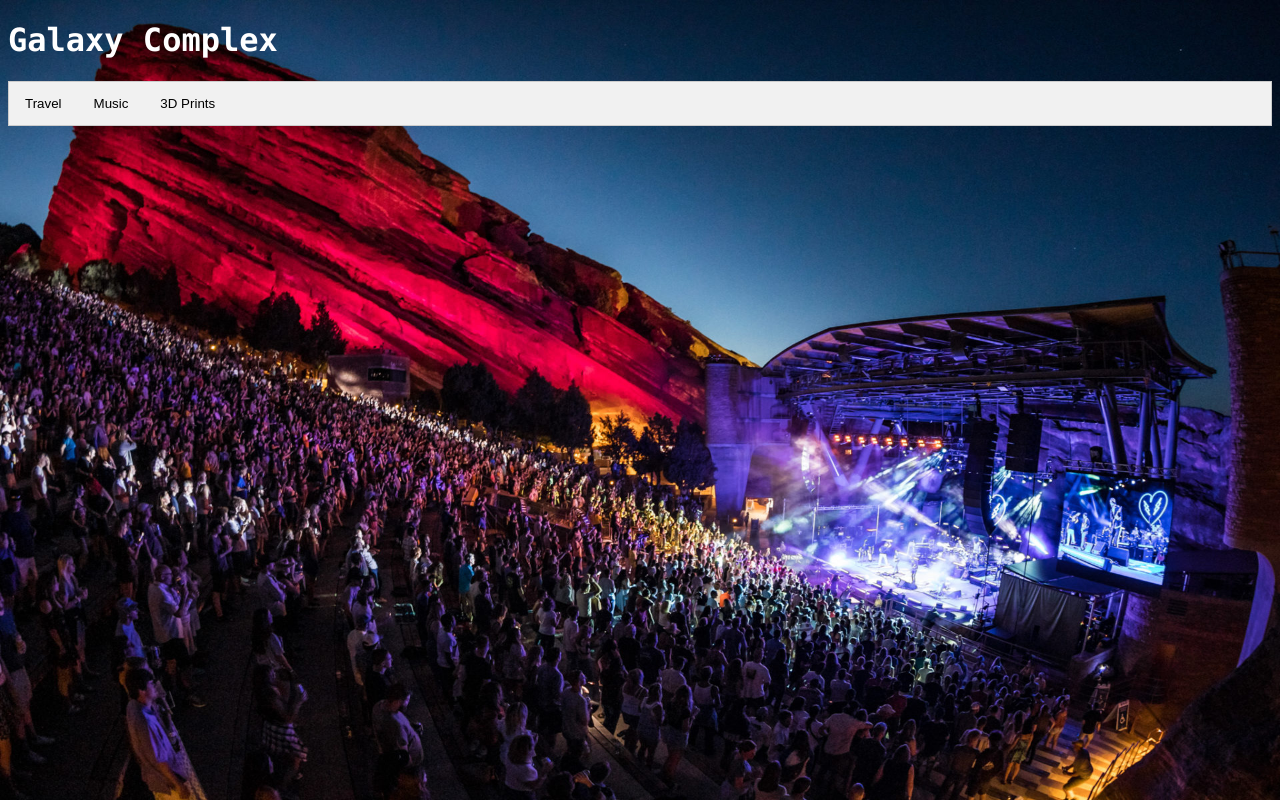
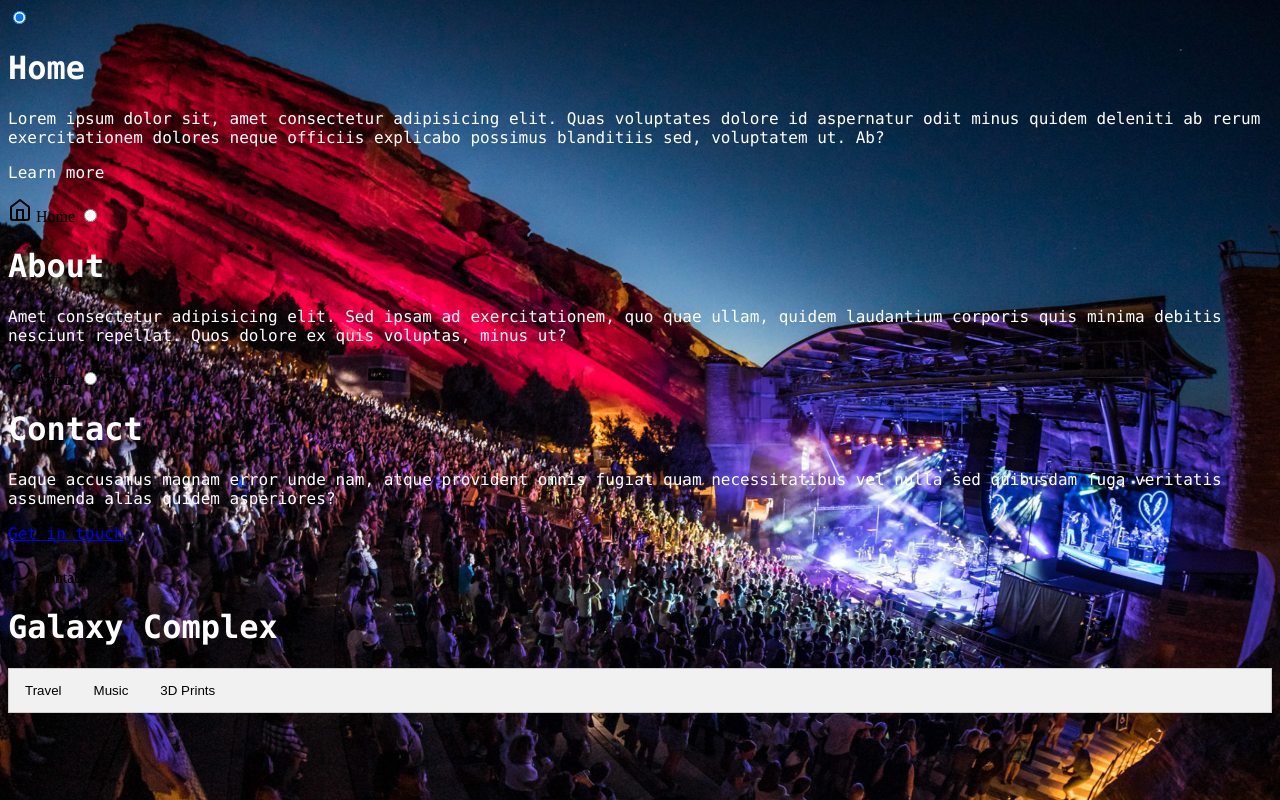
Before and after one commit to galaxycomplex/galaxycomplex, a plain HTML site: page index.html in a window 1280 px wide. Drawn offline with Linux system fonts and the light colour scheme.

Commit message:
Update index.html

```diff
--- a/index.html
+++ b/index.html
@@ -1,4 +1,61 @@
 <!DOCTYPE html>
+<html>
+    <head>
+        <link rel="stylesheet" href="style.css">
+    </head>
+    <div class="layout">
+      <input name="nav" type="radio" class="nav home-radio" id="home" checked="checked" />
+      <div class="page home-page">
+        <div class="page-contents">
+          <h1>Home</h1>
+          <p>Lorem ipsum dolor sit, amet consectetur adipisicing elit. Quas voluptates dolore id aspernatur odit minus quidem deleniti ab rerum exercitationem dolores neque officiis explicabo possimus blanditiis sed, voluptatem ut. Ab?</p>
+          <p><label for="about">Learn more</label></p>
+        </div>
+      </div>
+      <label class="nav" for="home">
+        <span>
+          <svg viewBox="0 0 24 24" width="24" height="24" stroke="currentColor" stroke-width="2" fill="none" stroke-linecap="round" stroke-linejoin="round" class="css-i6dzq1"><path d="M3 9l9-7 9 7v11a2 2 0 0 1-2 2H5a2 2 0 0 1-2-2z"></path><polyline points="9 22 9 12 15 12 15 22"></polyline></svg>
+          Home
+        </span>
+      </label>
+
+      <input name="nav" type="radio" class="about-radio" id="about" />
+      <div class="page about-page">
+        <div class="page-contents">
+          <h1>About</h1>
+          <p>Amet consectetur adipisicing elit. Sed ipsam ad exercitationem, quo quae ullam, quidem laudantium corporis quis minima debitis nesciunt repellat. Quos dolore ex quis voluptas, minus ut?</p>
+        </div>
+      </div>
+      <label class="nav" for="about">
+        <span>
+        <svg viewBox="0 0 24 24" width="24" height="24" stroke="currentColor" stroke-width="2" fill="none" stroke-linecap="round" stroke-linejoin="round" class="css-i6dzq1"><circle cx="12" cy="12" r="10"></circle><path d="M9.09 9a3 3 0 0 1 5.83 1c0 2-3 3-3 3"></path><line x1="12" y1="17" x2="12" y2="17"></line></svg>
+        About
+          </span>
+        </label>
+
+      <input name="nav" type="radio" class="contact-radio" id="contact" />
+      <div class="page contact-page">
+        <div class="page-contents">
+          <h1>Contact</h1>
+          <p>Eaque accusamus magnam error unde nam, atque provident omnis fugiat quam necessitatibus vel nulla sed quibusdam fuga veritatis assumenda alias quidem asperiores?</p>
+          <p><a href="#">Get in touch</a></p>
+        </div>
+      </div>
+      <label class="nav" for="contact">
+        <span>
+        <svg viewBox="0 0 24 24" width="24" height="24" stroke="currentColor" stroke-width="2" fill="none" stroke-linecap="round" stroke-linejoin="round" class="css-i6dzq1"><path d="M21 11.5a8.38 8.38 0 0 1-.9 3.8 8.5 8.5 0 0 1-7.6 4.7 8.38 8.38 0 0 1-3.8-.9L3 21l1.9-5.7a8.38 8.38 0 0 1-.9-3.8 8.5 8.5 0 0 1 4.7-7.6 8.38 8.38 0 0 1 3.8-.9h.5a8.48 8.48 0 0 1 8 8v.5z"></path></svg>
+        Contact
+          </span>
+
+      </label>
+    </div>
+</html>
+
+
+
+
+
+
 <html>
     <head>
         <link rel="stylesheet" href="style.css">
```
